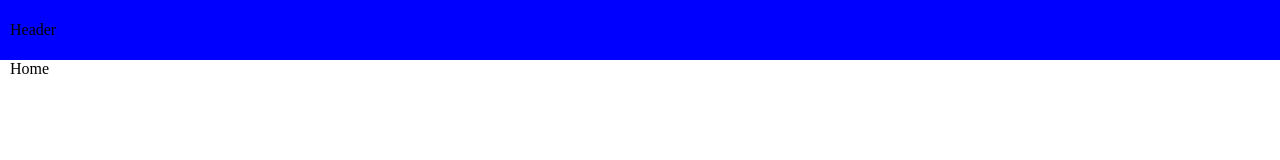
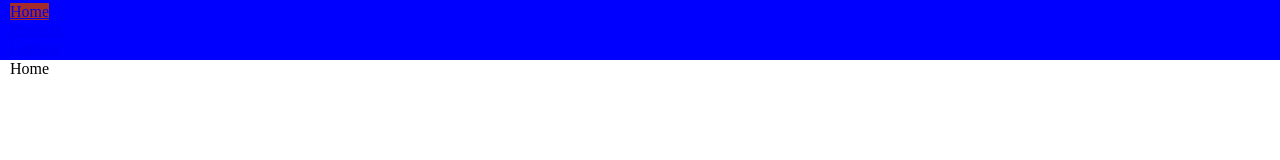
Before and after one commit to Adriantutuianu/react-portfolio, a React (Vite) app: page / in a window 1280 px wide. Shown: the top 160 px of the page. Built offline with nearby package versions, Linux system fonts and the light colour scheme.

Commit message:
Navbar added

```diff
--- a/src/components/header/Header.jsx
+++ b/src/components/header/Header.jsx
@@ -1,9 +1,46 @@
+import { NavLink } from "react-router-dom";
 import "./header.css";
 
 const Header = () => {
   return (
     <header className="header ">
-      <div className="content">Header</div>
+      <div className="content">
+        <ul className="nav nav-tabs">
+          <li className="nav-item">
+            <NavLink
+              to="/"
+              end
+              className={({ isActive }) =>
+                isActive ? "nav-link active" : "nav-link"
+              }
+            >
+              Home
+            </NavLink>
+          </li>
+
+          <li className="nav-item">
+            <NavLink
+              to="projects"
+              className={({ isActive }) =>
+                isActive ? "nav-link active" : "nav-link"
+              }
+            >
+              Projects
+            </NavLink>
+          </li>
+          <li className="nav-item">
+            <NavLink
+              to="contact"
+              end
+              className={({ isActive }) =>
+                isActive ? "nav-link active" : "nav-link"
+              }
+            >
+              Contact
+            </NavLink>
+          </li>
+        </ul>
+      </div>
     </header>
   );
 };
--- a/src/components/header/header.css
+++ b/src/components/header/header.css
@@ -4,3 +4,10 @@
   display: flex;
   align-items: center;
 }
+
+.header .nav-tabs .nav-item .nav-link {
+  /* TODO: style links */
+}
+.header .nav-tabs .nav-item .nav-link.active {
+  background-color: brown;
+}
```
